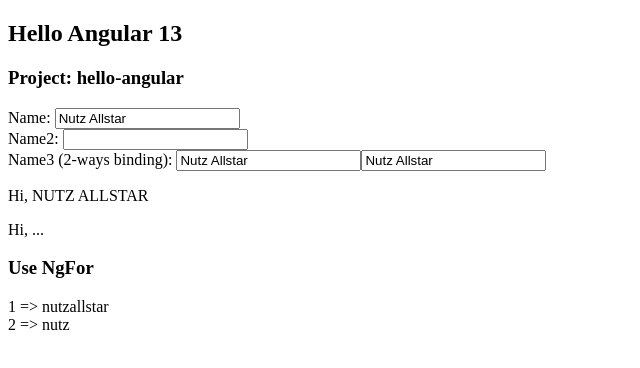
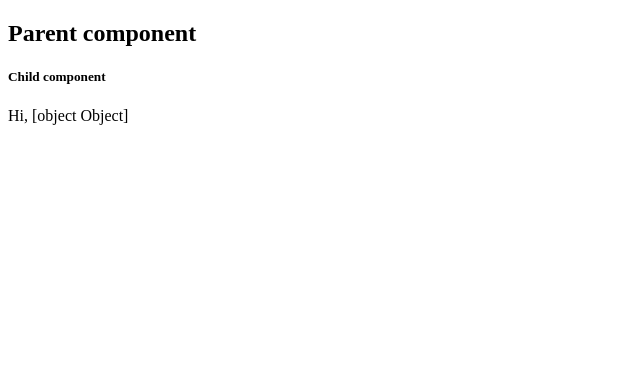
Before and after one commit to chaiamon3/demo-day2-angular, an Angular app: page / in a window 1280 px wide. Shown: the top 368 px of the page, without its empty margins (0-640 px from the left). Built offline with nearby package versions, Linux system fonts and the light colour scheme.

Commit message:
Send data from parent to child

```diff
--- a/src/app/app.component.html
+++ b/src/app/app.component.html
@@ -1,19 +1,3 @@
-<h2>Hello Angular 13</h2>
-<h3>Project: {{ title }}</h3>
+<h2>Parent component</h2>
 
-Name: <input type="text" [value]="name" #myname (input)="doSth(myname.value)" />
-<br />
-Name2: <input type="text" #myname2 (input)="doSth(myname2.value)" />
-<br />
-Name3 (2-ways binding):
-<input type="text" [(ngModel)]="name" />
-<input type="text" [ngModel]="name" (ngModelChange)="name = $event" />
-
-<p *ngIf="!name">Please enter your name</p>
-<p *ngIf="name">Hi, {{ name | uppercase}}</p>
-
-<p *ngIf="name; else showDefaultMessage">Hi, {{ name | uppercase | xyz}}</p>
-<ng-template #showDefaultMessage>Please enter your name</ng-template>
-
-<h3>Use NgFor</h3>
-<div *ngFor="let d of datas">{{d.id}} => {{d.name}}</div>
+<app-other [name]="parentName"></app-other>
--- a/src/app/app.component.ts
+++ b/src/app/app.component.ts
@@ -6,16 +6,7 @@
   styleUrls: ['./app.component.css'],
 })
 export class AppComponent {
-  title = 'hello-angular';
-  name = 'Nutz Allstar';
-  names = [];
-  datas = [
-    { id: 1, name: 'nutzallstar' },
-    { id: 2, name: 'nutz' }
-  ];
 
-  doSth(newName: string) {
-    console.log(newName);
-    this.name = newName;
-  }
+  parentName = { id: 1, name: 'nutz' };
+
 }
--- a/src/app/other/other.component.html
+++ b/src/app/other/other.component.html
@@ -1 +1,2 @@
-<p>other works!</p>
+<h5>Child component</h5>
+Hi, {{name}}
--- a/src/app/other/other.component.ts
+++ b/src/app/other/other.component.ts
@@ -1,4 +1,4 @@
-import { Component, OnInit } from '@angular/core';
+import { Component, OnInit, Input } from '@angular/core';
 
 @Component({
   selector: 'app-other',
@@ -7,6 +7,8 @@
 })
 export class OtherComponent implements OnInit {
 
+  @Input() name = {};
+
   constructor() { }
 
   ngOnInit(): void {
```
